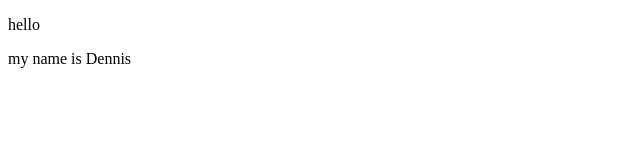
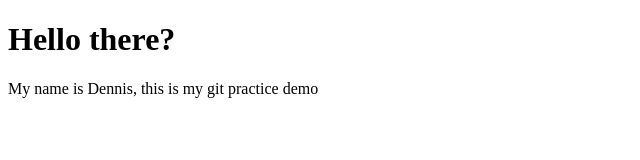
Before and after one commit to Dennis-Walubengo/GitTest, a plain HTML site: page index.html in a window 1280 px wide. Shown: the whole page, without its empty margins (0-640 px from the left). Drawn offline with Linux system fonts and the light colour scheme.

Commit message:
second changes

```diff
--- a/index.html
+++ b/index.html
@@ -3,10 +3,10 @@
 <head>
     <meta charset="UTF-8">
     <meta name="viewport" content="width=device-width, initial-scale=1.0">
-    <title>Document</title>
+    <title>Git Practice</title>
 </head>
 <body>
-    <p>hello</p>
-    <p>my name is Dennis</p>
+    <p align="center"><h1>Hello there?</h1></p>
+    <p>My name is Dennis, this is my git practice demo</p>
 </body>
 </html>
```
